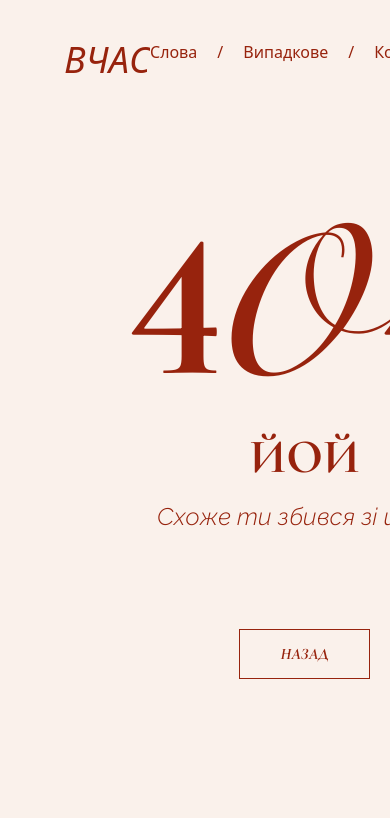
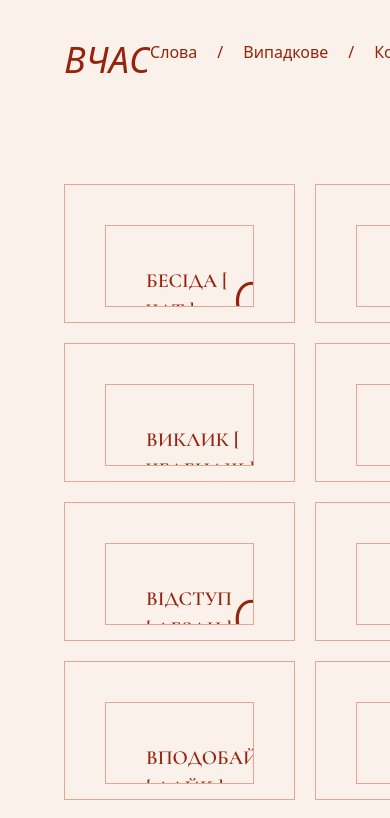
Before and after one commit to Peephie/Vchas, a React (Vite) app: page /words in a window 390 px wide. Shown: the top 818 px of the page. Built offline with nearby package versions, Linux system fonts and the light colour scheme.

Commit message:
Created Responsive Cards Layout

```diff
--- a/src/App.jsx
+++ b/src/App.jsx
@@ -9,6 +9,7 @@ import HomePage from './pages/HomePage';
 import ErrorPage from './pages/ErrorPage';
 import './App.css'
 import WordPage from './pages/WordPage';
+import AllWordsPage from './pages/AllWordsPage';
 
 const router = createBrowserRouter(
   createRoutesFromElements(
@@ -16,6 +17,7 @@ const router = createBrowserRouter(
     <Route index element={<HomePage />} />
     <Route path='*' element={<ErrorPage/>} />
     <Route path='/words/:id' element={<WordPage/>} />
+    <Route path='/words' element={<AllWordsPage/>} />
   </Route>
   )
 );
--- a/src/components/Card.jsx
+++ b/src/components/Card.jsx
@@ -2,21 +2,19 @@ import { React, useContext, useEffect } from 'react';
 import { ThemeContext } from '../assets/hooks/ThemeContext';
 import words from '../assets/data/words.json';
 import { PiArrowDownRightThin } from 'react-icons/pi';
+import { Link } from 'react-router-dom';
 
 const Card = (
   {word}
 ) => {
-  // const { theme, setTheme } = useContext(ThemeContext);
-  //   useEffect(() => {
-  //   const theme = 'variant-inverse';
-  //   setTheme(theme);
-  // }, [setTheme]);
+  const { theme } = useContext(ThemeContext);
+
 
   const formattedId = word.id < 10 ? '0' + word.id : word.id;
 
   return (
-    <div className='w-full p-10 border border-peach h-6/10 leading-none'>
-      <div className={`${theme} p-16 h-full border border-peach bg-letter`} data-letter={() => word.primaryWord.slice(0, 1)}>
+    <div className='w-full h-full p-10 border border-peach h-6/10 leading-none'>
+      <div className={`${theme} p-10 h-full border border-peach bg-letter`} data-letter={() => word.primaryWord.slice(0, 1)}>
         <div className="flex flex-col justify-between h-full">
           <div className="flex justify-between">
             <div className='leading-normal'>
@@ -24,7 +22,7 @@ const Card = (
                 {word.primaryWord} &#91; {word.relatedWord}	&#93;	—
               </span>
               <br/>
-              <span className='font-raleway text-clamp-s'>
+              <span className='font-raleway text-clamp-s lowercase'>
                 {word.meaning}
               </span>
             </div>
@@ -36,7 +34,9 @@ const Card = (
             <div className='font-raleway lowercase h-min text-clamp-s'>
               {word.tags}
             </div>
-            <PiArrowDownRightThin viewBox='60 60 136 136' className='w-clamp-s h-auto p-0'/>
+            <Link to={`/words/${word.id}`}>
+              <PiArrowDownRightThin viewBox='60 60 136 136' className='w-clamp-s h-auto p-0'/>
+            </Link>
           </div>
         </div>
       </div>
--- /dev/null
+++ b/src/pages/AllWordsPage.jsx
@@ -0,0 +1,25 @@
+import { useEffect, useContext } from 'react';
+import { ThemeContext } from '../assets/hooks/ThemeContext';
+import words from '../assets/data/words.json';
+import Card from '../components/Card';
+
+const AllWordsPage = () => {
+  const { theme, setTheme } = useContext(ThemeContext);
+
+  useEffect(() => {
+    const theme = 'variant-base';
+    setTheme(theme);
+  }, [setTheme]);
+
+  return (
+  <div className={`${theme} grid grid-cols-2 gap gap-5 p-16`}>
+    {words.map((word) => {
+      return <div key={word.id} className='aspect-card'>
+        <Card word={word} />
+      </div>
+    })}
+  </div>
+  )
+}
+
+export default AllWordsPage
--- a/tailwind.config.js
+++ b/tailwind.config.js
@@ -41,12 +41,15 @@ export default {
         'search': '40rem'
       },
       fontSize: {
-        'clamp-s': 'clamp(20px, 3vw, 36px)',
-        'clamp-l': 'clamp(64px, 6vw, 104px)',
+        'clamp-s': 'clamp(20px, 1.6cqw, 36px)',
+        'clamp-l': 'clamp(64px, 5cqw, 104px)',
         '14xl': '13rem'
       },
       width: {
-        'clamp-s': 'clamp(32px, 5%, 64px)'
+        'clamp-s': 'clamp(32px, 3cqw, 64px)'
+      },
+      aspectRatio: {
+        'card': '1.66'
       }
     },
   },
```
